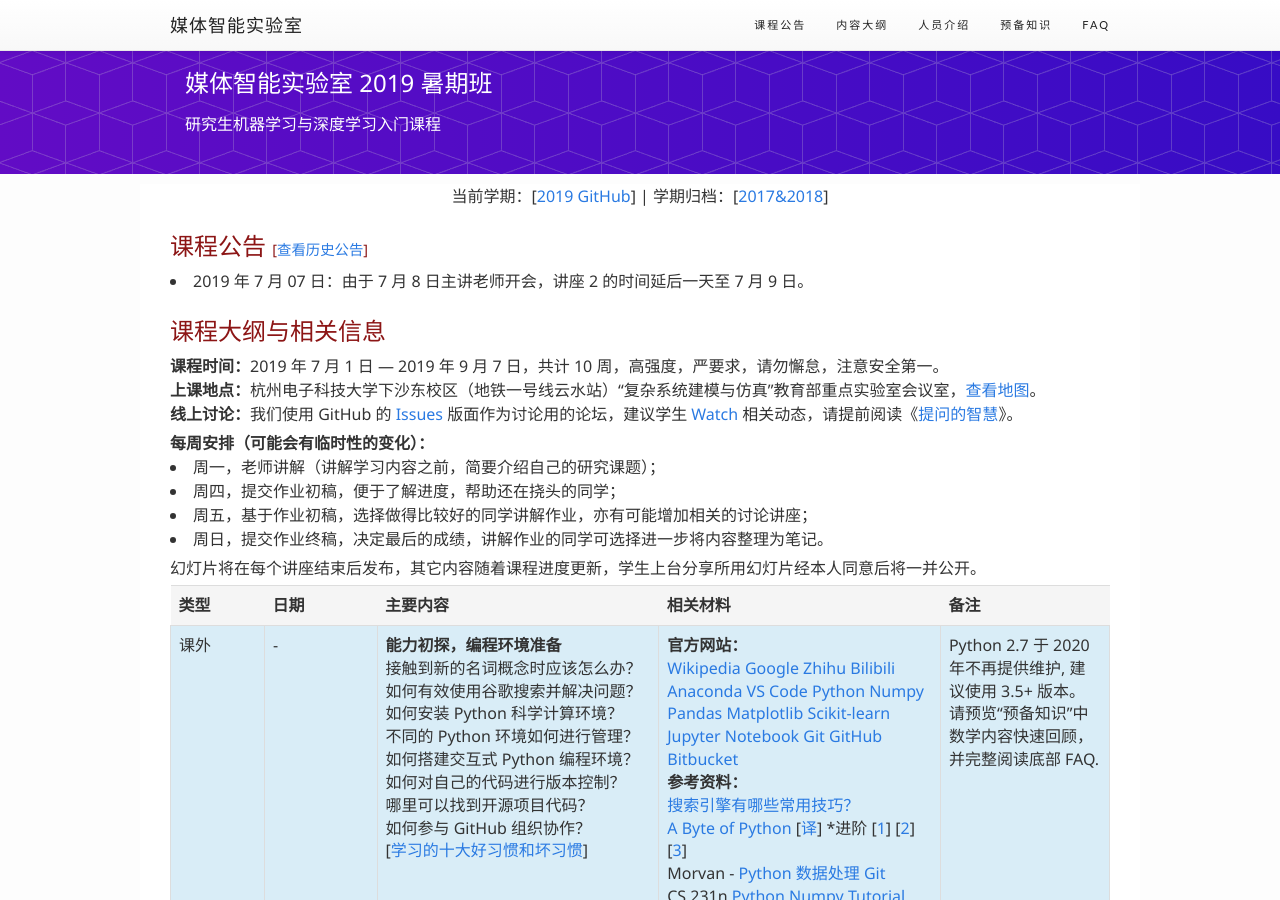
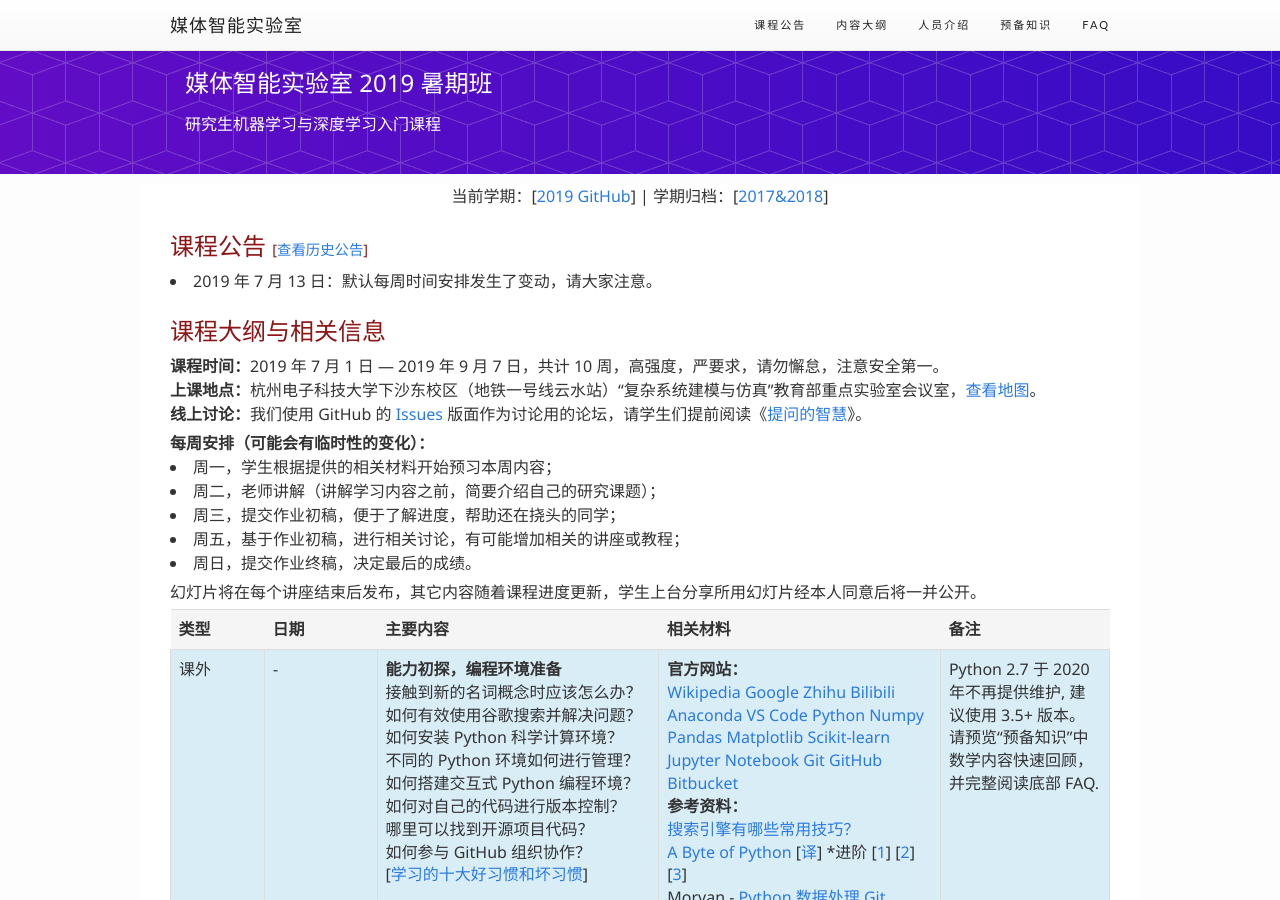
Before and after one commit to HDUMIL/summer-school, a Jekyll site: the page built from index.html, in a window 1280 px wide and 900 px high. Built offline with Jekyll 4.4.1, drawn with Linux system fonts in a browser that asks for light colours; nearby versions of some CDN libraries; formulas are drawn with MathJax 3; some of the changed text lies outside the part shown.

Commit message:
arrange the new default schedule

```diff
--- a/_includes/information.html
+++ b/_includes/information.html
@@ -3,18 +3,17 @@
     <strong>上课地点：</strong>杭州电子科技大学下沙东校区（地铁一号线云水站）“复杂系统建模与仿真”教育部重点实验室会议室，<a href="https://j.map.baidu.com/kf6o-"
         target="_blank">查看地图</a>。<br>
     <strong>线上讨论：</strong>我们使用 GitHub 的 <a href="https://github.com/hdumil/summer-school/issues"
-        target="_blank">Issues</a> 版面作为讨论用的论坛，建议学生 <a href="https://github.com/hdumil/summer-school/watchers"
-        target="_blank">Watch</a>
-    相关动态，请提前阅读《<a href="https://github.com/ryanhanwu/How-To-Ask-Questions-The-Smart-Way/blob/master/README-zh_CN.md"
+        target="_blank">Issues</a> 版面作为讨论用的论坛，请学生们提前阅读《<a href="https://github.com/ryanhanwu/How-To-Ask-Questions-The-Smart-Way/blob/master/README-zh_CN.md"
         target="_blank">提问的智慧</a>》。
 </div>
 
 <div id="week-arrangement" style="margin-bottom: 5px">
     <strong>每周安排（可能会有临时性的变化）：</strong>
-    <li>周一，老师讲解（讲解学习内容之前，简要介绍自己的研究课题）；</li>
-    <li>周四，提交作业初稿，便于了解进度，帮助还在挠头的同学；</li>
-    <li>周五，基于作业初稿，选择做得比较好的同学讲解作业，亦有可能增加相关的讨论讲座；</li>
-    <li>周日，提交作业终稿，决定最后的成绩，讲解作业的同学可选择进一步将内容整理为笔记。</li>
+    <li>周一，学生根据提供的相关材料开始预习本周内容；</li>
+    <li>周二，老师讲解（讲解学习内容之前，简要介绍自己的研究课题）；</li>
+    <li>周三，提交作业初稿，便于了解进度，帮助还在挠头的同学；</li>
+    <li>周五，基于作业初稿，进行相关讨论，有可能增加相关的讲座或教程；</li>
+    <li>周日，提交作业终稿，决定最后的成绩。</li>
 </div>
 
 <div id="attention" style="margin-bottom: 5px">
--- a/_includes/schedule.html
+++ b/_includes/schedule.html
@@ -218,7 +218,7 @@
 
         <tr>
             <td>讲座 3</td>
-            <td>7月15日 周一</td>
+            <td>7月16日 周二</td>
             <td style="text-align:center; vertical-align:middle;">
                 <b>朴素贝叶斯、无监督学习</b><br>
 
@@ -250,7 +250,7 @@
 
         <tr>
             <td>讲座 4</td>
-            <td>7月22日 周一</td>
+            <td>7月23日 周二</td>
             <td style="text-align:center; vertical-align:middle;">
                 <b>强化学习</b><br>
             </td>
@@ -281,7 +281,7 @@
 
         <tr>
             <td>讲座 5</td>
-            <td>7月29日 周一</td>
+            <td>7月30日 周二</td>
             <td style="text-align:center; vertical-align:middle;">
                 <b>神经网络</b><br>
 
@@ -315,7 +315,7 @@
 
         <tr>
             <td>讲座 6</td>
-            <td>8月5日 周一</td>
+            <td>8月7日 周二</td>
             <td style="text-align:center; vertical-align:middle;">
                 <b>循环神经网络RNN</b><br>
             </td>
@@ -346,7 +346,7 @@
 
         <tr>
             <td>讲座 7</td>
-            <td>8月12日 周一</td>
+            <td>8月13日 周二</td>
             <td style="text-align:center; vertical-align:middle;">
                 <b>生成对抗网络GAN</b><br>
 
--- a/index.html
+++ b/index.html
@@ -11,7 +11,7 @@ layout: default
     <span style="font-size: 0.6em;">[<a href="./announcement">查看历史公告</a>]</span>
 </div>
 
-<li>2019 年 7 月 07 日：由于 7 月 8 日主讲老师开会，讲座 2 的时间延后一天至 7 月 9 日。</li>
+<li>2019 年 7 月 13 日：默认每周时间安排发生了变动，请大家注意。</li>
 
 {% include schedule.html %}
 
```
Also changed, not shown: announcement.md (+3 -1 lines).
